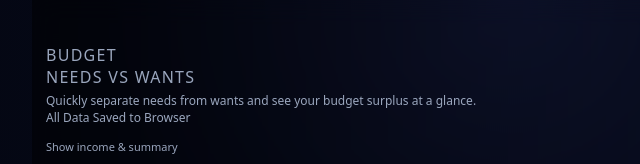
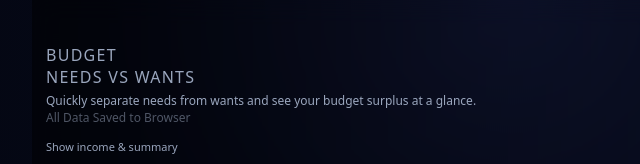
Before and after one commit to grantelliotwalker-coder/Needs-vs-Wants, a plain HTML site: page index.html in a window 1280 px wide. Shown: the top 164 px of the page, 128-768 px from the left. Drawn offline with Linux system fonts and the light colour scheme.

Commit message:
Update index.html

```diff
--- a/index.html
+++ b/index.html
@@ -761,7 +761,7 @@
     Quickly separate needs from wants and see your budget surplus at a glance.
     <br />
     <!-- Future sentence placeholder -->
-    <span style="opacity:50.0;">All Data Saved to Browser</span>
+    <span style="opacity:0.50;">All Data Saved to Browser</span>
     <br />
   </div>
 
```
